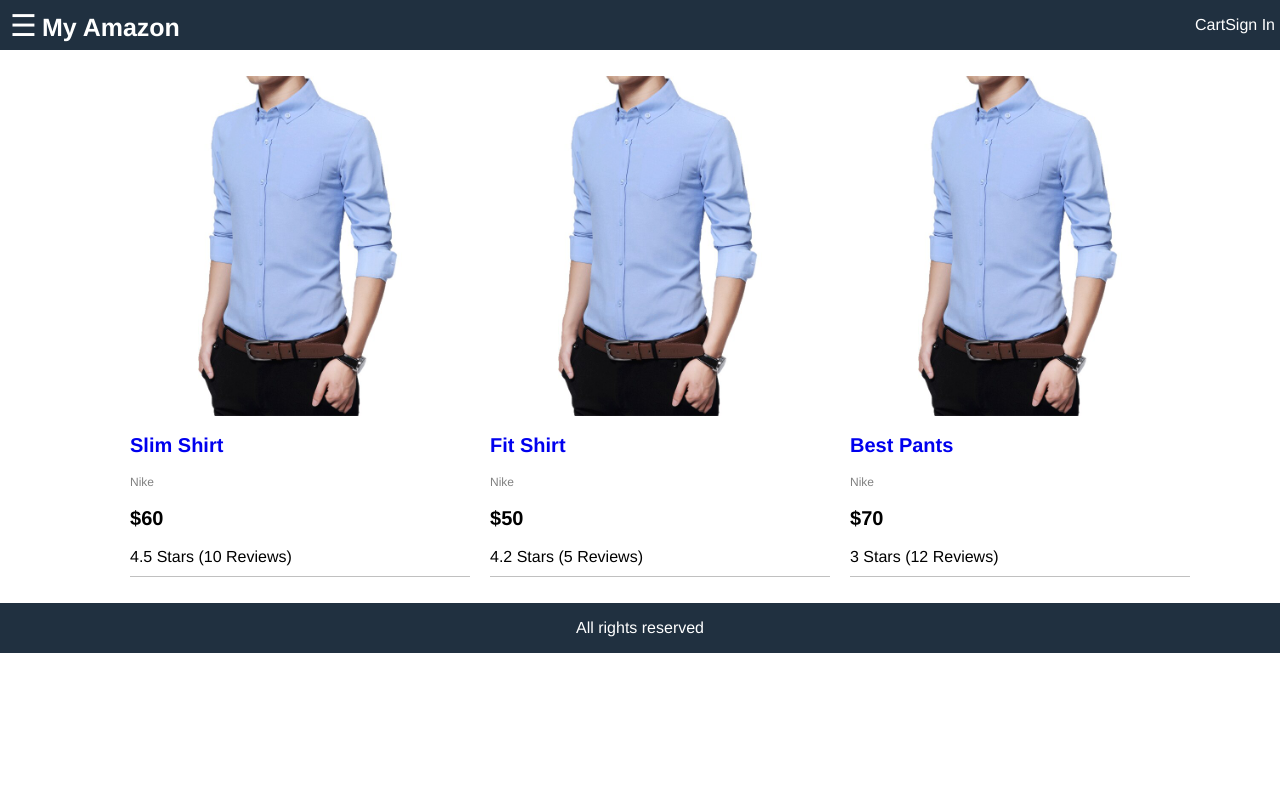
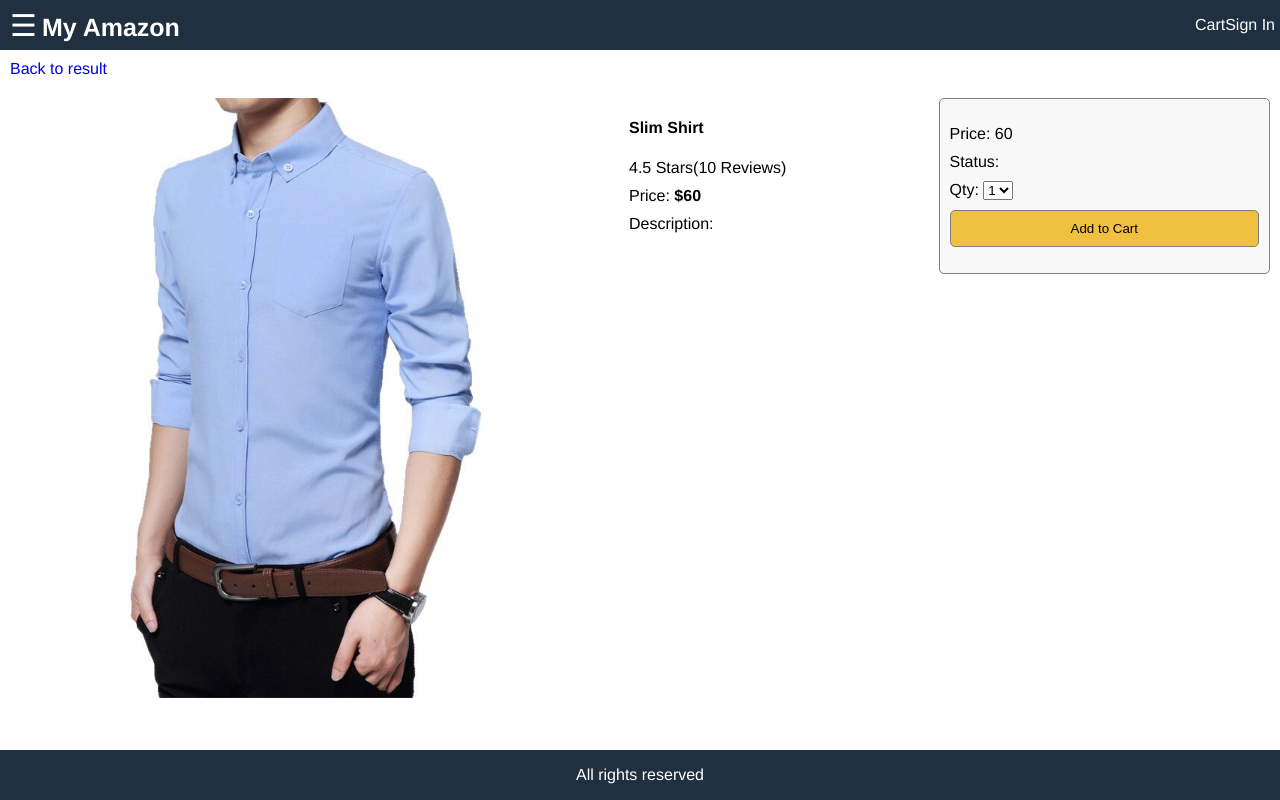
Before and after one commit to vatanasova/myamazon, a React (Create React App) app in the folder frontend/: page /product/1 in a window 1280 px wide. Built offline with nearby package versions, Linux system fonts and the light colour scheme.

Commit message:
product details

```diff
--- a/frontend/package.json
+++ b/frontend/package.json
@@ -8,6 +8,7 @@
     "@testing-library/user-event": "^7.1.2",
     "react": "^16.13.1",
     "react-dom": "^16.13.1",
+    "react-router-dom": "^5.2.0",
     "react-scripts": "3.4.3"
   },
   "scripts": {
--- a/frontend/src/App.js
+++ b/frontend/src/App.js
@@ -1,6 +1,8 @@
 import React from 'react';
 import './App.css';
-import productsData from "./productsData";
+import { BrowserRouter, Route, Link } from 'react-router-dom';
+import HomeScreen from './Screens/HomeScreen';
+import ProductScreen from './Screens/ProductScreen';
 
 function App() {
 
@@ -13,13 +15,14 @@
     }
 
     return (
+        <BrowserRouter>
             <div className="grid-container">
                 <header className="header">
                     <div className="brand">
                         <button onClick={openMenu}>
                             &#9776;
                         </button>
-                    <a href="index.html">My Amazon</a>
+                        <Link to="/">My Amazon</Link>
                     </div>
                     <div className="header-links">
                         <a href="cart.html">Cart</a>
@@ -40,27 +43,15 @@
                 </aside>
                 <main className="main">
                     <div className="content">
-                    <ul className="products">
-                        {
-                            productsData.products.map(product => <li>
-                                <div className="product">
-                                    <img className="product-image" src={product.image} alt="product" />
-                                    <div className="product-name">
-                                        <a href="product.html">{product.name}</a>
-                                    </div>
-                                    <div className="product-brand">{product.brand}</div>
-                                    <div className="product-price">${product.price}</div>
-                                    <div className="product-rating">{product.rating} Stars ({product.numReviews} Reviews)</div>
-                                </div>
-                            </li>)
-                        }
-                    </ul>
+                        <Route path="/product/:id" component={ProductScreen} />
+                        <Route path="/" exact={true} component={HomeScreen} />
                     </div>
                 </main>
                 <footer className="footer">
                     All rights reserved
                 </footer>
             </div>
+        </BrowserRouter>
     );
 }
 
--- /dev/null
+++ b/frontend/src/Screens/HomeScreen.js
@@ -0,0 +1,27 @@
+import React from "react";
+import productsData from '../productsData';
+import { Link } from 'react-router-dom';
+
+function HomeScreen(props) {
+    return (
+        <ul className="products">
+            {
+                productsData.products.map(product => <li>
+                    <div className="product">
+                        <Link to={'/product/' + product._id}>
+                            <img className="product-image" src={product.image} alt="product" />
+                            <div className="product-name">
+                                {product.name}
+                            </div>
+                        </Link>
+                        <div className="product-brand">{product.brand}</div>
+                        <div className="product-price">${product.price}</div>
+                        <div className="product-rating">{product.rating} Stars ({product.numReviews} Reviews)</div>
+                    </div>
+                </li>)
+            }
+        </ul>
+    )
+}
+
+export default HomeScreen;
--- /dev/null
+++ b/frontend/src/Screens/ProductScreen.js
@@ -0,0 +1,62 @@
+import React from "react";
+import productsData from "../productsData";
+import { Link } from "react-router-dom";
+
+function ProductScreen(props) {
+    console.log(props.match.params.id);
+    const product = productsData.products.find(x => x._id === props.match.params.id)
+    return(
+        <div>
+            <div class="back-to-result">
+                <Link to="/">Back to result</Link>
+            </div>
+            <div className="details">
+                <div className="details-image">
+                    <img src={product.image} alt="product"></img>
+                </div>
+                <div className="details-info">
+                    <ul>
+                        <li>
+                            <h4>{product.name}</h4>
+                        </li>
+                        <li>
+                            {product.rating} Stars({product.numReviews} Reviews)
+                        </li>
+                        <li>
+                            Price: <b>${product.price}</b>
+                        </li>
+                        <li>
+                            Description:
+                            <div>
+                                {product.description}
+                            </div>
+                        </li>
+                    </ul>
+                </div>
+                <div className="details-action">
+                    <ul>
+                        <li>
+                            Price: {product.price}
+                        </li>
+                        <li>
+                            Status: {product.status}
+                        </li>
+                        <li>
+                            Qty: <select>
+                                <option>1</option>
+                                <option>2</option>
+                                <option>3</option>
+                                <option>4</option>
+                            </select>
+                        </li>
+                        <li>
+                            <button className="button primary">Add to Cart</button>
+                        </li>
+                    </ul>
+                </div>
+            </div>
+        </div>
+    )
+}
+
+export default ProductScreen;
--- a/frontend/src/index.css
+++ b/frontend/src/index.css
@@ -6,6 +6,9 @@
     font: 1.6rem Helvetica;
     height: 100vh;
     margin: 0;
+}
+#root{
+    height: 100%;
 }
 .grid-container {
     display: grid;
@@ -131,3 +134,58 @@
     right: 0.5rem;
     top: 1.5rem;
 }
+/*Product Details*/
+.details {
+    display: flex;
+    justify-content: space-between;
+    align-items: flex-start;
+    flex-wrap: wrap;
+    padding: 1rem;
+}
+.details-image {
+    flex: 2 1 60rem;
+}
+.details-image img{
+    max-width: 60rem;
+    width: 100%
+}
+.details-info {
+    flex: 1 1 30rem;
+}
+.details-action {
+    flex: 1 1 30rem;
+}
+.details-info ul,
+.details-action ul{
+    list-style-type: none;
+    padding: 0;
+}
+.details-info li,
+.details-action li{
+    margin-bottom: 1rem;
+}
+.back-to-result {
+    padding: 1rem;
+}
+.details-action {
+    border: .1rem #808080 solid;
+    border-radius: .5rem;
+    background-color: #f8f8f8;
+    padding: 1rem;
+}
+.details-action ul li:last-child {
+    display: flex;
+    flex-direction: column;
+}
+.button {
+    padding: 1rem;
+    border: .1rem #808080 solid;
+    border-radius: .5rem;
+    cursor: pointer;
+}
+.button.primary {
+    background-color: #f0c040;
+}
+.button:hover {
+    border-color: #404040;
+}
--- a/frontend/src/productsData.js
+++ b/frontend/src/productsData.js
@@ -1,5 +1,6 @@
 export default {
     products:[{
+        _id: "1",
         name: "Slim Shirt",
         category: "Shirts",
         image: "/images/d1.jpg",
@@ -9,6 +10,7 @@
         numReviews: 10
     },
     {
+        _id: "2",
         name: "Fit Shirt",
         category: "Shirts",
         image: "/images/d1.jpg",
@@ -18,6 +20,7 @@
         numReviews: 5
     },
     {
+        _id: "3",
         name: "Best Pants",
         category: "Pants",
         image: "/images/d1.jpg",
```
Lines whose indentation alone changed are shown as unchanged.
